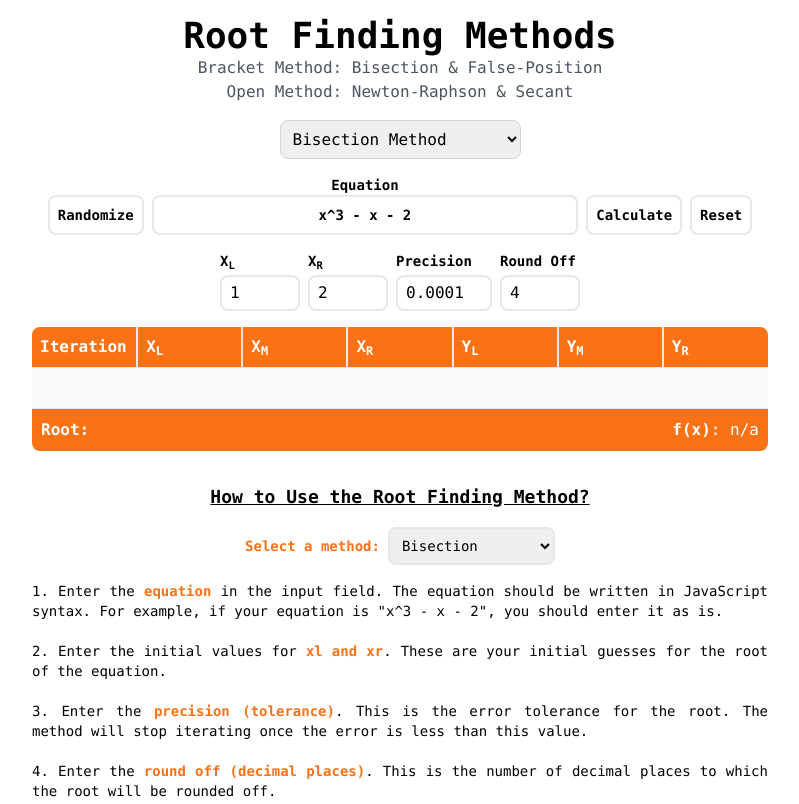
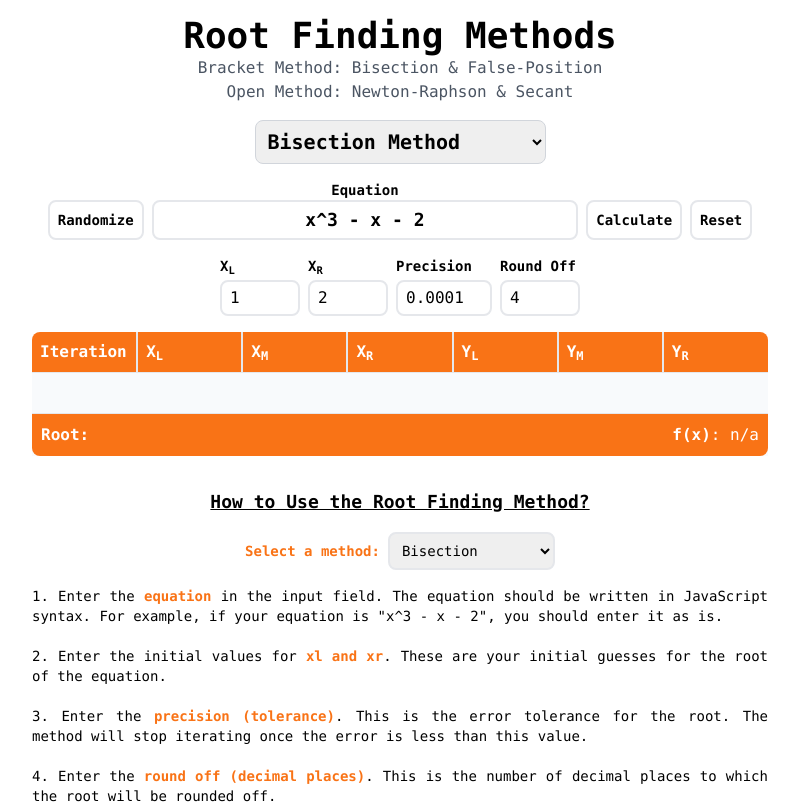
Before and after one commit to tfudoinkebs/cosc110-g3, a React (Vite) app: page / in a window 1280 px wide. Shown: the top 804 px of the page, without its empty margins (240-1039 px from the left). Built offline with nearby package versions, Linux system fonts and the light colour scheme.

Commit message:
UI small fix

```diff
--- a/src/components/Bisection.jsx
+++ b/src/components/Bisection.jsx
@@ -113,7 +113,7 @@ const Bisection = () => {
           <div className="flex h-auto w-2/3 flex-col items-center justify-center md:w-1/3">
             <h2 className="flex w-auto text-sm font-semibold">Equation</h2>
             <input
-              className="flex w-full items-center justify-center rounded-lg border-2 p-2 text-center font-semibold"
+              className="flex w-full items-center justify-center rounded-lg border-2 p-1 text-center text-lg font-semibold"
               type="text"
               value={functionStr}
               onChange={(e) => {
--- a/src/components/FalsePosition.jsx
+++ b/src/components/FalsePosition.jsx
@@ -122,7 +122,7 @@ const FalsePosition = () => {
           <div className="flex h-auto w-2/3 flex-col items-center justify-center md:w-1/3">
             <h2 className="flex w-auto text-sm font-semibold">Equation</h2>
             <input
-              className="flex w-full items-center justify-center rounded-lg border-2 p-2 text-center font-semibold"
+              className="flex w-full items-center justify-center rounded-lg border-2 p-1 text-center text-lg font-semibold"
               type="text"
               value={functionStr}
               onChange={(e) => {
--- a/src/components/MethodSelector.jsx
+++ b/src/components/MethodSelector.jsx
@@ -35,7 +35,7 @@ const MethodSelector = () => {
         Open Method: Newton-Raphson & Secant
       </p>
       <select
-        className="rounded-lg border border-gray-300 p-2"
+        className="rounded-lg border border-gray-300 p-2 text-xl font-semibold"
         value={selectedMethod}
         onChange={(e) => setSelectedMethod(e.target.value)}
       >
--- a/src/components/NewtonRaphson.jsx
+++ b/src/components/NewtonRaphson.jsx
@@ -106,7 +106,7 @@ const NewtonRaphson = () => {
           <div className="ml-2 flex h-auto w-2/3 flex-col items-center justify-center md:w-1/3">
             <h2 className="flex w-auto text-sm font-semibold">Equation</h2>
             <input
-              className="flex w-full items-center justify-center rounded-lg border-2 p-2 text-center font-semibold"
+              className="flex w-full items-center justify-center rounded-lg border-2 p-1 text-center text-lg font-semibold"
               type="text"
               value={functionStr}
               onChange={(e) => {
--- a/src/components/Secant.jsx
+++ b/src/components/Secant.jsx
@@ -111,7 +111,7 @@ const Secant = () => {
           <div className="ml-2 flex h-auto w-2/3 flex-col items-center justify-center md:w-1/3">
             <h2 className="flex w-auto text-sm font-semibold">Equation</h2>
             <input
-              className="flex w-full items-center justify-center rounded-lg border-2 p-2 text-center font-semibold"
+              className="flex w-full items-center justify-center rounded-lg border-2 p-1 text-center text-lg font-semibold"
               type="text"
               value={functionStr}
               onChange={(e) => {
```
